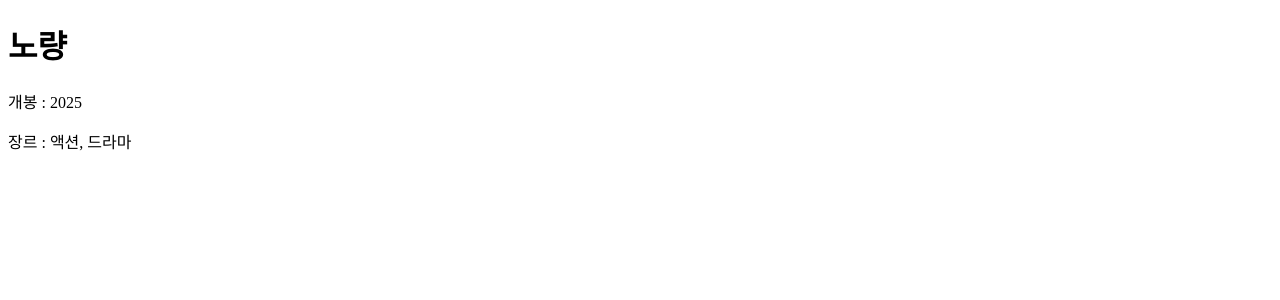
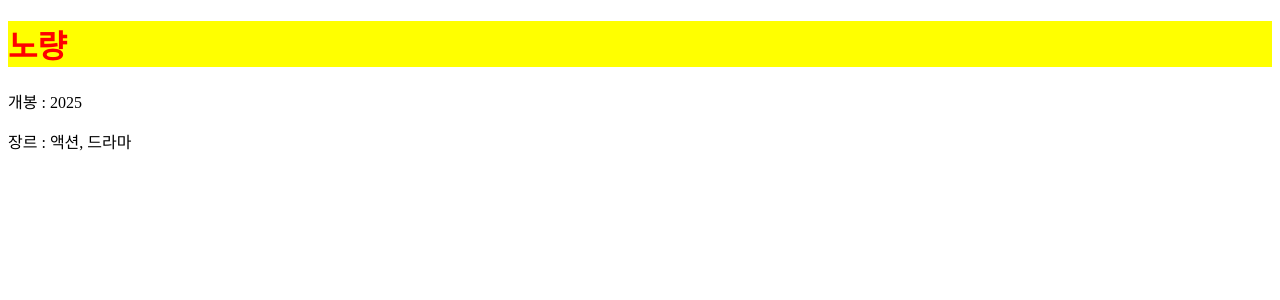
Before and after one commit to winshine0326/move-app-vue, a Vue app: page / in a window 1280 px wide. Shown: the top 300 px of the page. Built offline with nearby package versions, Linux system fonts and the light colour scheme.

Commit message:
속성 바인딩

```diff
--- a/src/App.vue
+++ b/src/App.vue
@@ -1,5 +1,5 @@
 <template>
-  <h1>{{ title }}</h1>
+  <h1 class="bg-yellow" :style="textRed">{{ title }}</h1>
   <p>개봉 : {{ year }}</p>
   <p>장르 : {{ category }}</p>
 </template>
@@ -12,9 +12,14 @@ export default {
       title: "노량",
       year: 2025,
       category: "액션, 드라마",
+      textRed: { color: "red" }, // 객체로 넘겨야함
     };
   },
 };
 </script>
 
-<style></style>
+<style>
+.bg-yellow {
+  background-color: yellow;
+}
+</style>
```
